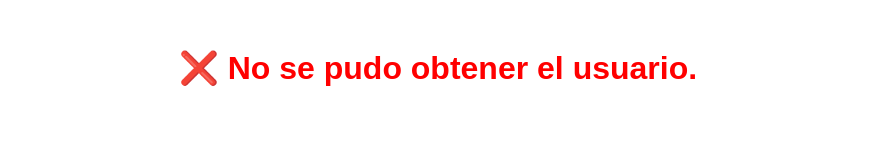
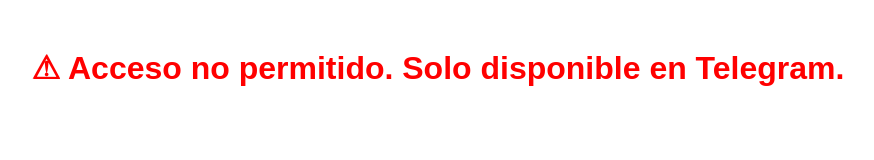
Before and after one commit to salo85/telegram-webapp, a plain HTML site: page index.html in a window 1280 px wide. Shown: the whole page, without its empty margins (202-1076 px from the left). Drawn offline with Linux system fonts and the light colour scheme.

Commit message:
Update index.html

```diff
--- a/index.html
+++ b/index.html
@@ -37,6 +37,12 @@
 
 <script>
     document.addEventListener("DOMContentLoaded", function() {
+        // Verificar si la Mini App se abre dentro de Telegram
+        if (window.Telegram === undefined || window.Telegram.WebApp === undefined) {
+            document.body.innerHTML = "<h1 style='color: red; text-align: center;'>⚠ Acceso no permitido. Solo disponible en Telegram.</h1>";
+            return; // Detener la ejecución del código
+        }
+
         function getQueryParam(param) {
             let params = new URLSearchParams(window.location.search);
             return params.get(param);
```
